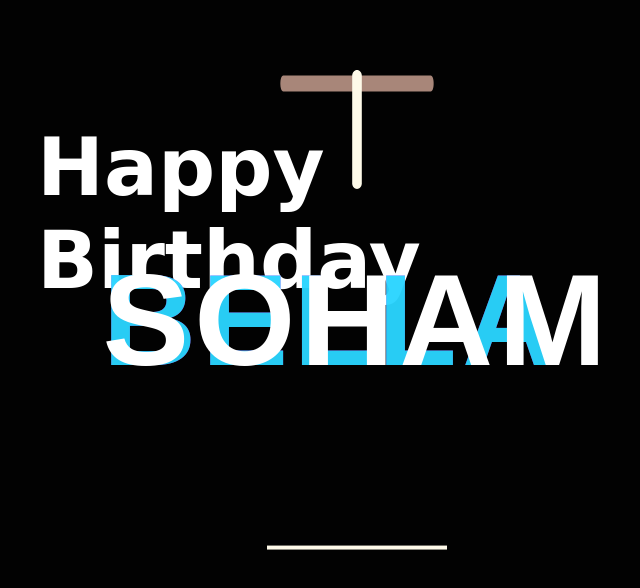
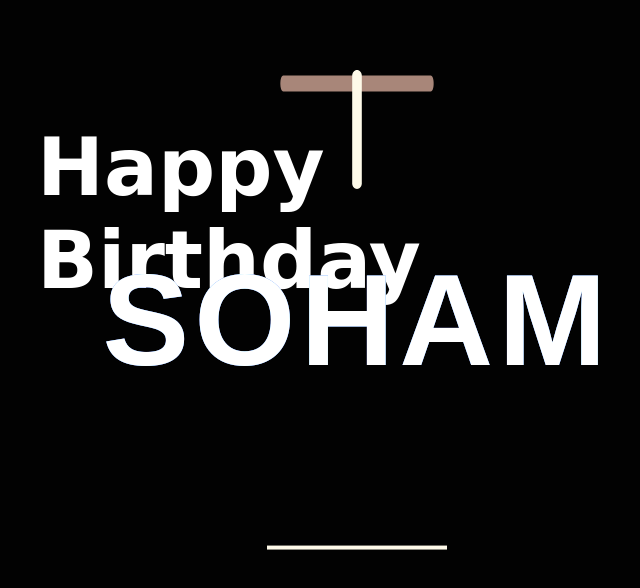
Before and after one commit to sayanbiswascoder/surprise, a plain HTML site: page index.html in a window 1280 px wide. Shown: the whole page, without its empty margins (283-923 px from the left). Drawn offline with Linux system fonts and the light colour scheme.

Commit message:
bug fixing

```diff
--- a/index.html
+++ b/index.html
@@ -5,7 +5,7 @@
 </head>
 <body>
 <h1>Happy Birthday</h1>
-<h2 class="glitch" data-glitch="Bella">Soham</h2>
+<h2 class="glitch" data-glitch="Soham">Soham</h2>
 <div class="cake-box">
   <div class="velas">
     <div class="fuego"></div>
```
